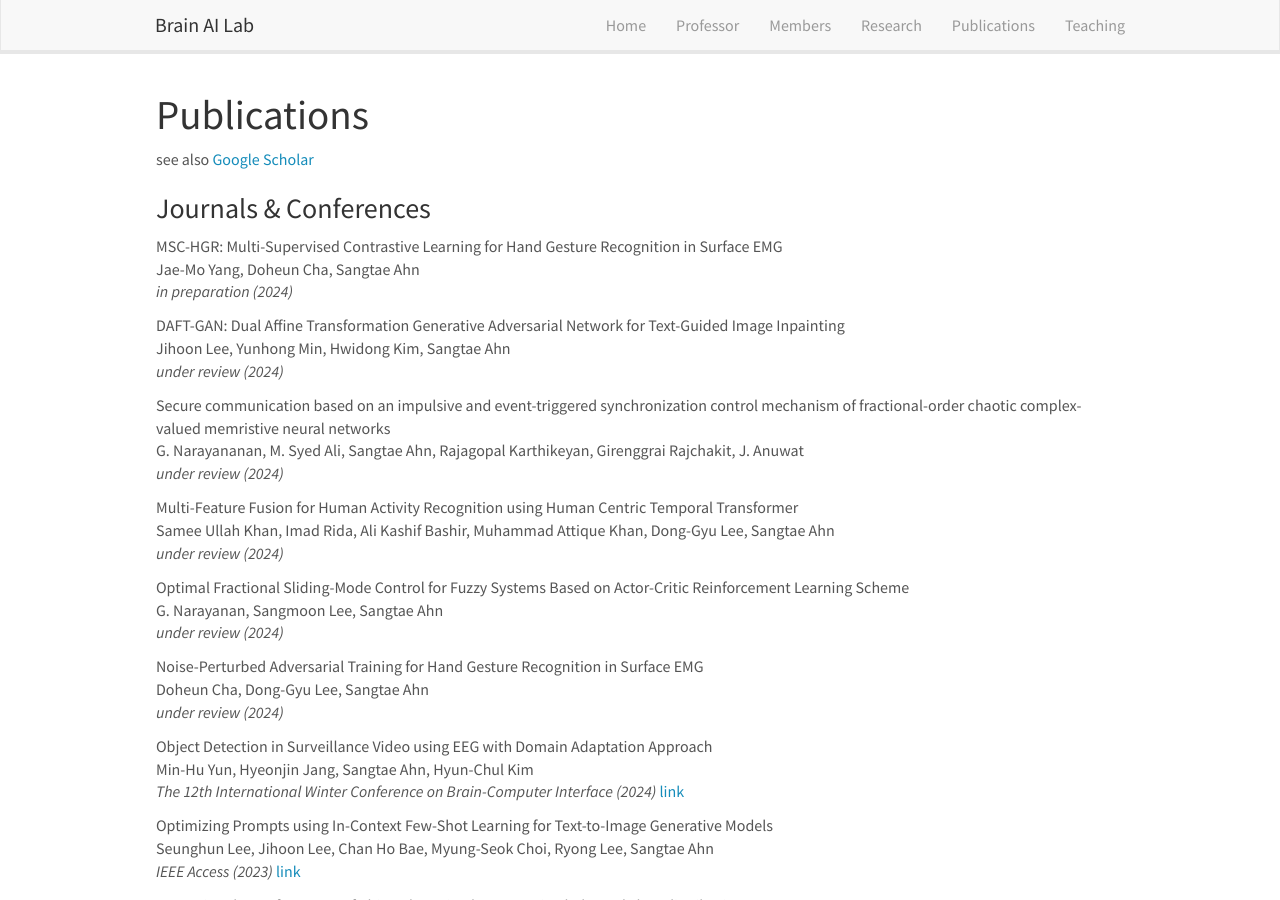
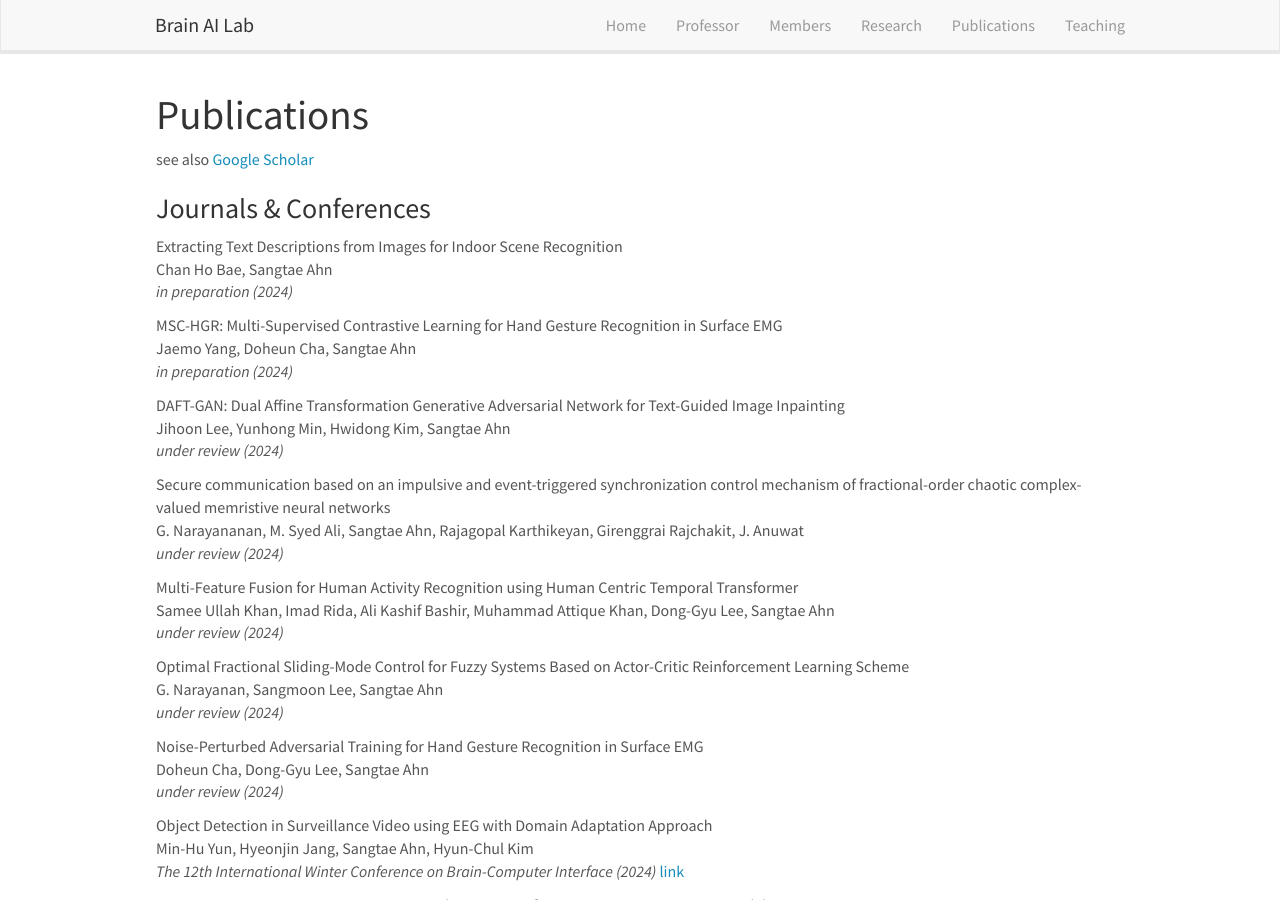
Before and after one commit to KNU-BrainAI/knu-brainai.github.io, a Jekyll site: the page built from _pages/publications.md, in a window 1280 px wide and 900 px high. Built offline with Jekyll 4.4.1, drawn with Linux system fonts in a browser that asks for light colours; nearby versions of some CDN libraries.

Commit message:
Update publist.yml

```diff
--- a/_data/publist.yml
+++ b/_data/publist.yml
@@ -1,5 +1,9 @@
+- title: "Extracting Text Descriptions from Images for Indoor Scene Recognition"
+  authors: Chan Ho Bae, Sangtae Ahn
+  journal: in preparation (2024)
+
 - title: "MSC-HGR: Multi-Supervised Contrastive Learning for Hand Gesture Recognition in Surface EMG"
-  authors: Jae-Mo Yang, Doheun Cha, Sangtae Ahn
+  authors: Jaemo Yang, Doheun Cha, Sangtae Ahn
   journal: in preparation (2024)
 
 - title: "DAFT-GAN: Dual Affine Transformation Generative Adversarial Network for Text-Guided Image Inpainting"
```
